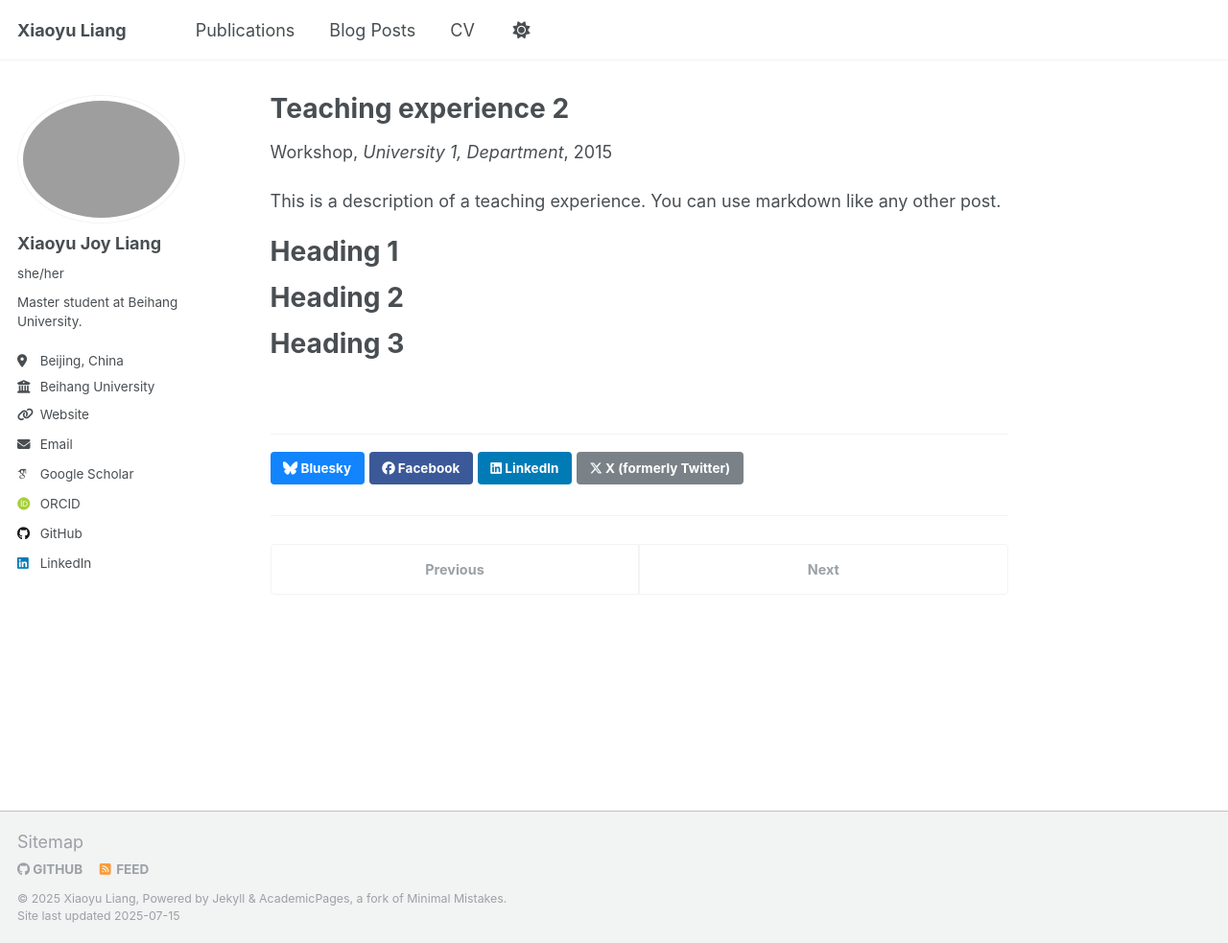
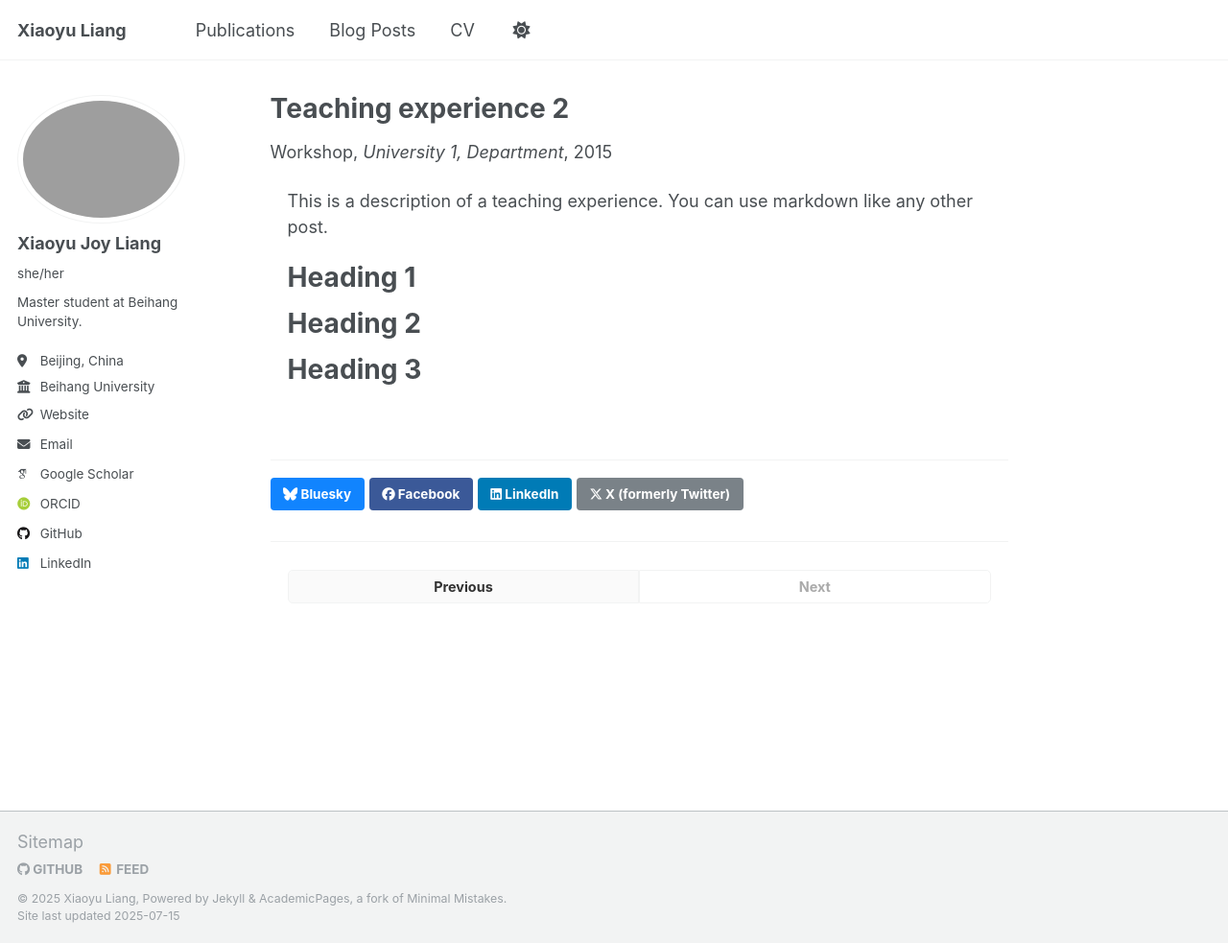
Before and after one commit to xiaoyuu-liang/xiaoyuu-liang.github.io, a Jekyll site: the page built from _teaching/2015-spring-teaching-2.md, in a window 1280 px wide and 983 px high. Shown: the whole window at 96% size. Built offline with Jekyll 4.4.1, drawn with Linux system fonts in a browser that asks for light colours; some web fonts are replaced.

Commit message:
custom css

```diff
--- a/_includes/head/custom.html
+++ b/_includes/head/custom.html
@@ -11,6 +11,7 @@
 <link rel="icon" href="/images/favicon.ico"/>
 <meta name="theme-color" content="#ffffff"/>
 <link rel="stylesheet" href="{{ base_path }}/assets/css/academicons.css"/>
+<link rel="stylesheet" href="{{ base_path }}/assets/css/custom.css">
 
 
 <!-- Support for MatJax -->
--- a/assets/css/custom.scss
+++ b/assets/css/custom.scss
@@ -1,3 +1,6 @@
+---
+---
+
 .page__content {
   max-width: 1280px !important;
   width: auto !important;
@@ -6,8 +9,34 @@
   padding-right: 1rem !important;
 }
 
-.pagination .pagination--pager svg {
-  width: 0.75em;
-  height: 0.75em;
-  vertical-align: middle;
+.pagination {
+  margin-top: 2rem;
+  font-size: 0.8rem;        // 缩小字体
+  padding: 0 1rem;
 }
+
+.pagination--pager {
+  padding: 0.3rem 0.6rem;
+  border-radius: 5px;
+  background-color: #f3f3f368;
+  color: #333;
+  text-decoration: none;
+}
+
+.pagination--pager:hover {
+  background-color: #e0e0e04c;
+}
+
+.pagination--pager.disabled {
+  color: #aaa;
+  background-color: transparent;
+  pointer-events: none;
+}
+
+.pagination--pager.left {
+  justify-self: flex-start;
+}
+
+.pagination--pager.right {
+  justify-self: flex-end;
+}
```
Also changed, not shown: 2 other files.
